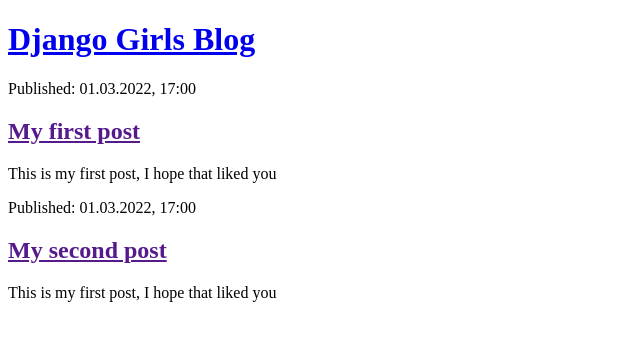
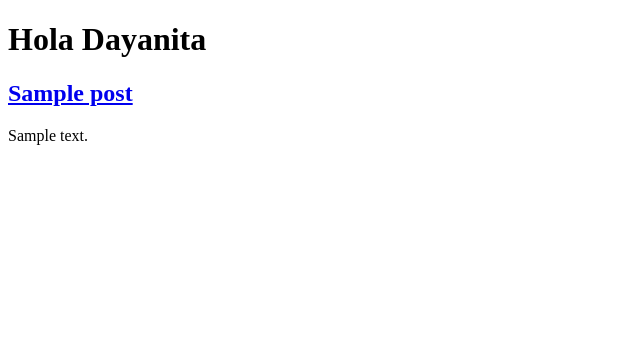
Before and after one commit to ChristianIlachoque/my-first-blog, a Django app: page / in a window 1280 px wide. Shown: the top 341 px of the page, without its empty margins (0-640 px from the left). Run offline with Django 3.2, Linux system fonts and the light colour scheme; tables that the repository leaves empty hold one stand-in row (values such as "Sample post").

Commit message:
Templates de la Base de Datos

```diff
--- a/blog/models.py
+++ b/blog/models.py
@@ -6,8 +6,8 @@
     author = models.ForeignKey(settings.AUTH_USER_MODEL, on_delete = models.CASCADE)
     title = models.CharField(max_length = 200)
     text = models.TextField()
-    created_date = models.DateTimeField()
-    published_date = models.DateTimeField()
+    created_date = models.DateTimeField(default = timezone.now)
+    published_date = models.DateTimeField(blank = True, null = True)
 
     def publish(self):
         self.published_date = timezone.now()
--- a/blog/templates/post_list.html
+++ b/blog/templates/post_list.html
@@ -7,18 +7,12 @@
         <title>Django Girls Blog</title>
     </head>
     <body>
+        <h1>Hola Dayanita</h1>
+        {% for post in posts %}
         <div>
-            <h1><a href="/">Django Girls Blog</a></h1>
+            <h2><a href="#">{{ post.title }}</a></h2>
+            <p>{{ post.text | linebreaksbr }}</p>
         </div>
-        <div>
-            <p>Published: 01.03.2022, 17:00</p>
-            <h2><a href="">My first post</a></h2>
-            <p>This is my first post, I hope that liked you</p>
-        </div>
-        <div>
-            <p>Published: 01.03.2022, 17:00</p>
-            <h2><a href="">My second post</a></h2>
-            <p>This is my first post, I hope that liked you</p>
-        </div>
+        {% endfor %}
     </body>
 </html>
--- a/blog/views.py
+++ b/blog/views.py
@@ -1,4 +1,10 @@
 from django.shortcuts import render
+from .models import Post
+from django.utils import timezone
 
 def post_list(request):
-    return render(request, 'post_list.html', {})
+    posts = Post.objects.filter(published_date__lte = timezone.now()).order_by('published_date')
+    return render(request, 'post_list.html', {'posts' : posts})
+
+
+#Post.objects.filter(published_date__lte = timezone.now().order_by('published_date'))
```
Also changed, not shown: blog/migrations/0002_alter_post_created_date_alter_post_published_date.py (added).
